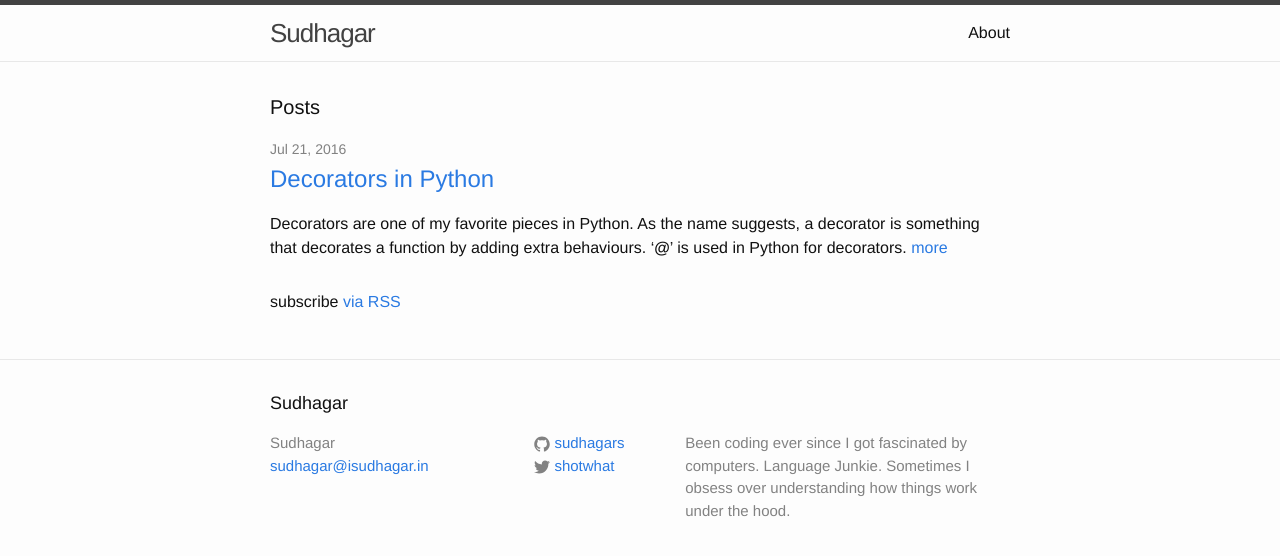
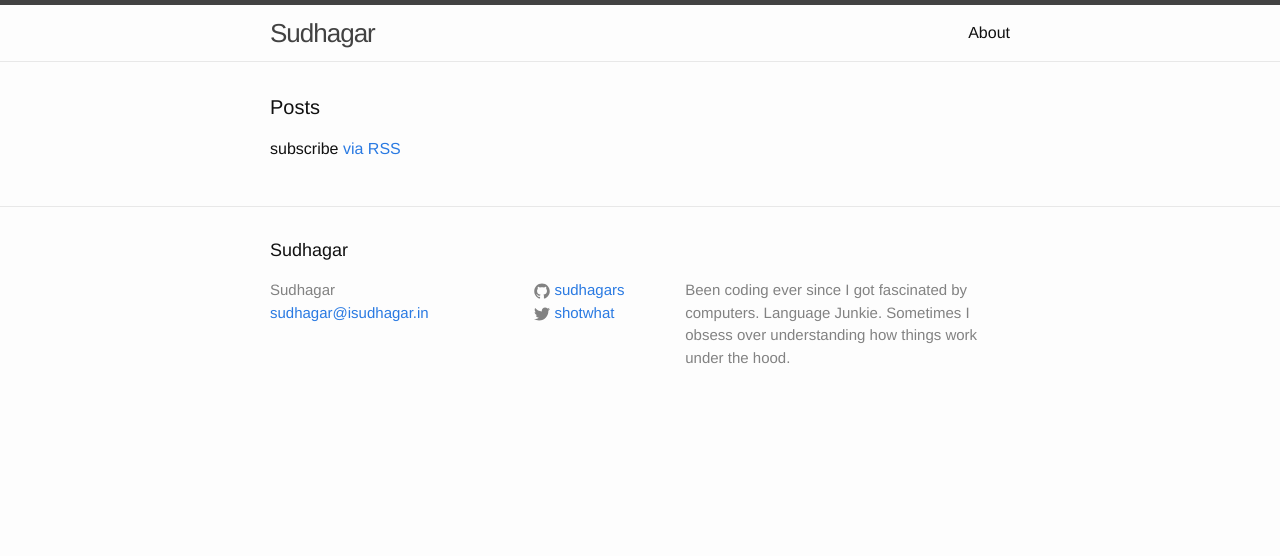
Before and after one commit to SudhagarS/sudhagars.github.io, a Jekyll site: the page built from index.html, in a window 1280 px wide. Shown: the top 556 px of the page. Built offline with Jekyll 4.4.1, drawn with Linux system fonts in a browser that asks for light colours.

```diff
--- a/_includes/head.html
+++ b/_includes/head.html
@@ -5,7 +5,7 @@
 
   <title>{% if page.title %}{{ page.title | escape }}{% else %}{{ site.title | escape }}{% endif %}</title>
   <meta name="description" content="{% if page.excerpt %}{{ page.excerpt | strip_html | strip_newlines | truncate: 160 }}{% else %}{{ site.description }}{% endif %}">
-
+  <link rel="shortcut icon" type="image/png" href="/favicon.png">
   <link rel="stylesheet" href="{{ "/css/main.css" | prepend: site.baseurl }}">
   <link rel="canonical" href="{{ page.url | replace:'index.html','' | prepend: site.baseurl | prepend: site.url }}">
   <link rel="alternate" type="application/rss+xml" title="{{ site.title }}" href="{{ "/feed.xml" | prepend: site.baseurl | prepend: site.url }}">
--- a/_posts/2016-07-21-welcome-to-jekyll.markdown
+++ /dev/null
@@ -1,48 +0,0 @@
----
-layout: post
-title:  "Decorators in Python"
-date:   2016-07-21 06:21:42 +0530
-categories: python
-tags: python decorators
----
-
-Decorators are one of my favorite pieces in Python. As the name suggests, a decorator is something that decorates a function by adding extra behaviours. '**@**' is used in Python for decorators.
-
-Let say you want to calculate the time a function takes to execute. One thing you could do is, inside the function body have the below statements.
-
-
-{% highlight python %}
-t=time.clock
-func body
-print time.clock-t
-{% endhighlight %}
-
-This is ok if you want to time only one function. But if you want to calculate execution time for more than 2 functions, you can't just go and alter all the functions. That violates the "DRY" principle. What you could do is write a function that takes as input a function and returns a new function with additional support for timing the execution.
-
-{% highlight python %}
-def benchmark(oldfunc):
-        import time
-        def wrapper(*args, **kwargs):
-                t = time.clock()
-                res = func(*args, **kwargs)
-                print func.__name__, time.clock()-t
-                return res
-        return wrapper
-{% endhighlight %}
-
-Now if u want to add this timing feature for func_a, you would write,
-
-{% highlight python %}
-func_a= benchmark(func_a)
-{% endhighlight %}
-
-Since this pattern of altering a function is so common, Python has a special syntax for that.
-
-{% highlight python %}
-@benchmark
-def func_a():
-        body
-{% endhighlight %}
-
-For more on decorators,
-[http://wiki.python.org/moin/PythonDecorators#What_is_a_Decorator]().
```
